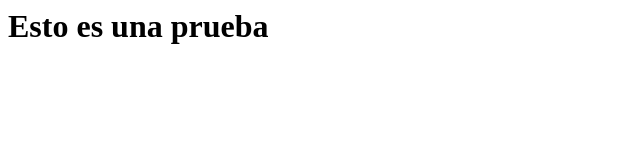
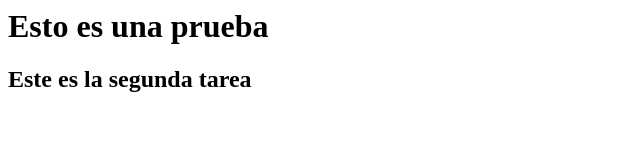
Before and after one commit to bkprrc/pruebacea2, a plain HTML site: page index.html in a window 1280 px wide. Shown: the whole page, without its empty margins (0-640 px from the left). Drawn offline with Linux system fonts and the light colour scheme.

Commit message:
Se agrega otra linea

```diff
--- a/index.html
+++ b/index.html
@@ -1,6 +1,7 @@
 <html>
 <body>
     <h1>Esto es una prueba</h1>
+    <h2>Este es la segunda tarea</h2>
 
 </body>
 </html>
```
